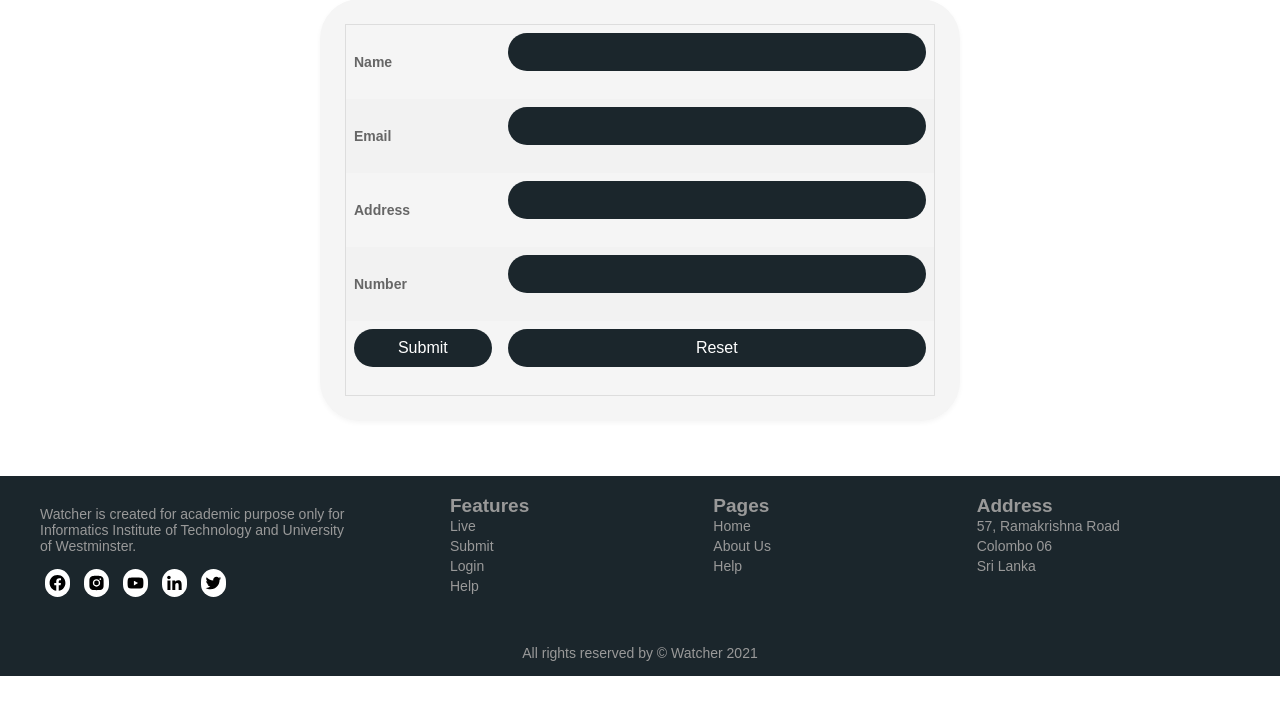
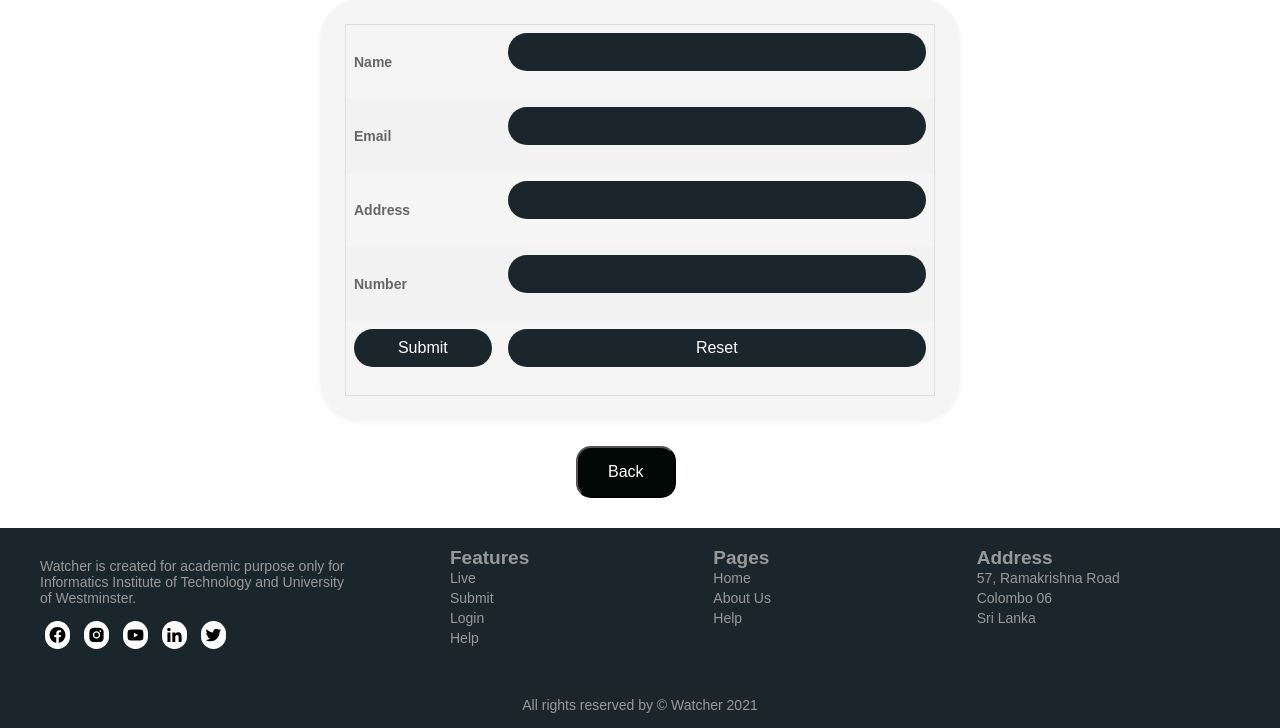
Before and after one commit to Software-Development-Group-Project/Watcher, a Flask app: page /add in a window 1280 px wide. Shown: the part 200-928 px from the top of the page. Before the commit the page ends 876 px from the top, so only its background shows below. Run offline with Flask 2, Linux system fonts and the light colour scheme.

Commit message:
update add.html

```diff
--- a/Pro/watcher/templates/add.html
+++ b/Pro/watcher/templates/add.html
@@ -26,11 +26,24 @@
       <td id="check"><input type="reset"  value="Reset"></td>
     </tr>
   </table>
+
 </form>
 </div>
+<button id="right"><a href="{{ url_for('view') }}">Back</a></button>
 <style>
-  #check{
+  button{
+    padding: 15px 30px;
+    color: #ffffff;
+    background-color: rgb(2, 8, 6);
+    font-family: Arial, Helvetica, sans-serif;
+    font-size: medium;
+    border-radius: 15px;
+    margin-left: 45%;
 
+  }
+  a{
+    text-decoration: none;
+    color: #ffffff ;
   }
   table {
     border-collapse: collapse;
```
